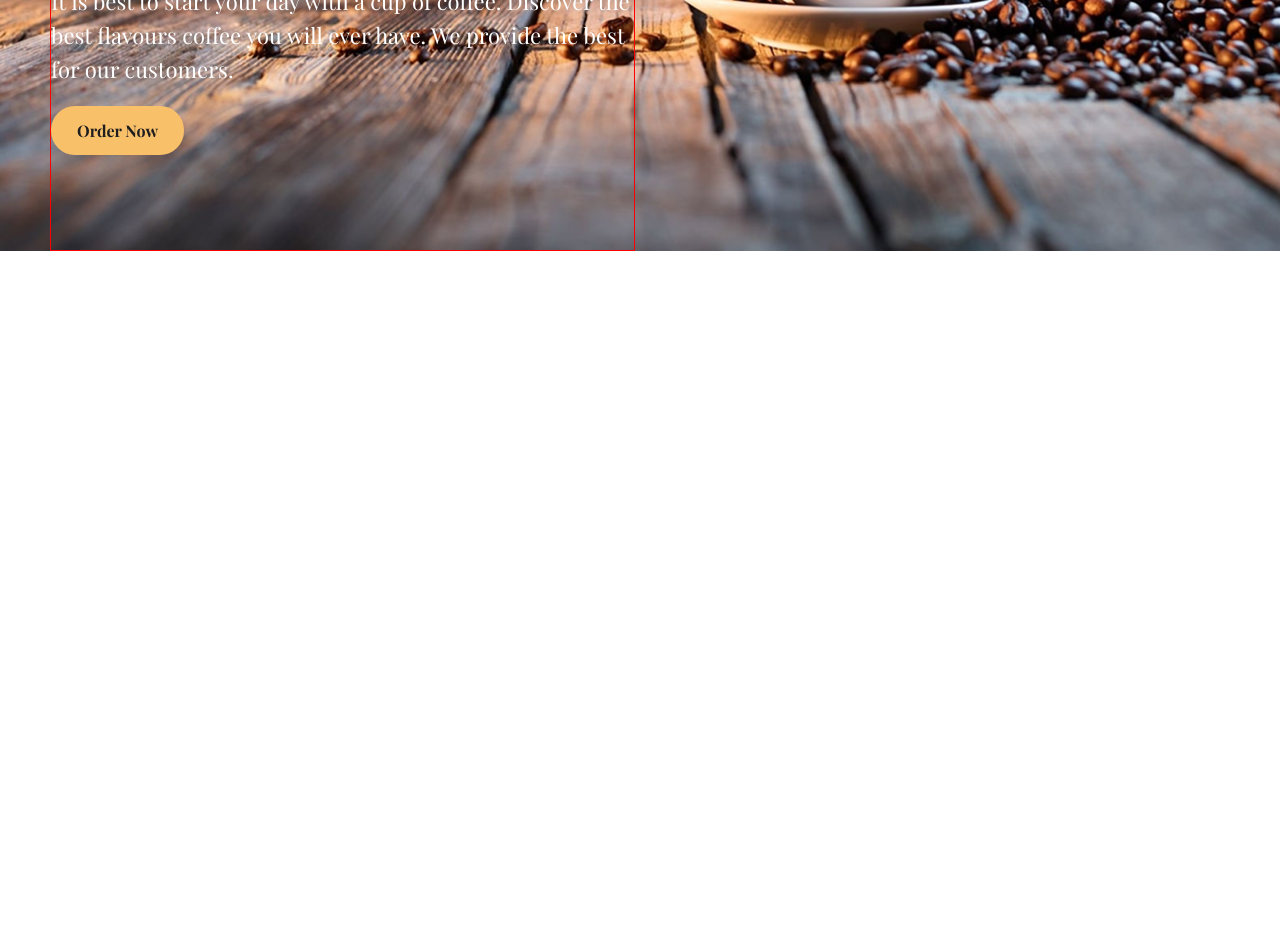
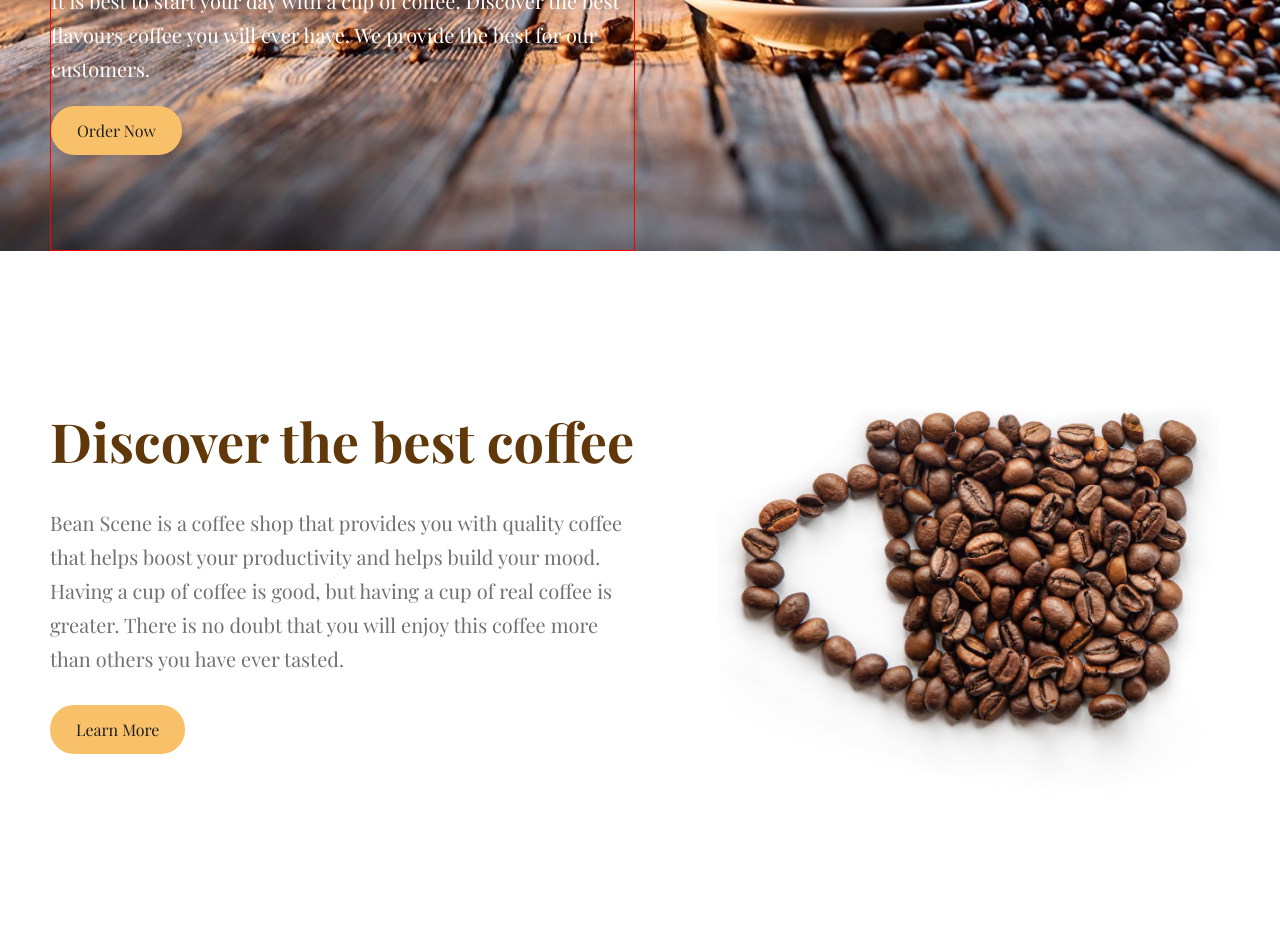
Before and after one commit to Katerina-It8/bean-scene-proje, a plain HTML site: page index.html in a window 1280 px wide. Shown: the part 508-1438 px from the top of the page. Before the commit the page ends 800 px from the top, so only its background shows below. Drawn offline with nearby package versions, Linux system fonts and the light colour scheme; a web font is replaced by a local one.

Commit message:
add section advantages

```diff
--- a/index.html
+++ b/index.html
@@ -24,19 +24,29 @@
            </ul>
          <div class="login">
               <a href="#" class="signin-btn">Sign In</a>
-              <a href="#" class="signup-btn btn-hover">Sign Up</a>
+              <a href="#" class=" btn signup-btn btn-hover">Sign Up</a>
          </div>
      </nav>
      <div class="hero">
                 <p class="label">We’ve got your morning covered with</p>
-                <span class="title">Coffee</span>
+                <h1 class="title">Coffee</h1>
                 <p class="description">It is best to start your  day with a cup of coffee. Discover the
                   best flavours coffee you will ever have. We provide the best for our customers.
                 </p>
-                <a href="#" class="order-btn btn-hover">Order Now</a>
+                <a href="#" class=" btn order-btn btn-hover">Order Now</a>
           </div>
         </div>
     </header>
 
+    <section class="advantages">
+      <div class="container">
+        <div class="description">
+        <h2 class="dark-heading">Discover the best coffee</h2>
+        <p>Bean Scene is a coffee shop that provides you with quality coffee that helps boost your productivity and helps build your mood. Having a cup of coffee is good, but having a cup of real coffee is greater. There is no doubt that you will enjoy this coffee more than others you have ever tasted.</p>
+        <a href="#" class="btn btn-hover btn-more">Learn More</a>
+        </div>
+        <img src="img/coffee_cup.png" alt="cup">
+      </div>
+    </section>
 </body>
 </html>
--- a/style.css
+++ b/style.css
@@ -7,8 +7,11 @@
     --line-height: 34px ;
     --color-light: white;
     --color-dark: #707070;
+    --color-coffee: #603809;
 
     --font-family-logo: "Clicker Script", cursive;
+    --font-text: 20px;
+
 }
 
 body {
@@ -28,6 +31,22 @@ body,
     max-width: 1180px;
     margin: 0 auto;
 }
+
+.btn {
+    color: #1e1e1e;
+    display: inline-block;
+    background-color: var(--btn-background);
+    border-radius: var(--btn-radius);
+    padding: var(--btn-paddings);
+    transition: 0.3s;
+
+}
+
+.dark-heading {
+    color: var(--color-coffee);
+    font-size: 54px;
+}
+
 header {
     background-image: url(img/coffee_image.png);
     background-repeat: no-repeat;
@@ -85,13 +104,10 @@ header .login {
     margin-right: 35px;
     text-decoration: underline;
 }
+
+
 .signup-btn {
-    color: #1e1e1e;
-    display:inline-block;
-    background-color: var(--btn-background);
-    border-radius: var(--btn-radius);
-    padding: var(--btn-paddings);
-    transition: 0.3s;
+
 }
 
 .btn-hover:hover {
@@ -103,17 +119,21 @@ header .login {
     padding-top: 116px;
     padding-bottom: 95px;
 }
+.hero .label{
+    font-size: 22px;
+    color: var(--color-light);
+}
 
-.hero .label,
 .hero .description {
     color: var(--color-light);
-    font-size: 22px;
+    font-size: var(--font-text);
 
 }
 .hero .title {
     color: var(--color-light);
     font-size: 220px;
     font-family: var(--font-family-logo);
+    font-weight: normal;
 }
 
 .hero .description {
@@ -121,11 +141,23 @@ header .login {
 }
 
 .order-btn {
-    background-color: var(--btn-background);
-    padding: var(--btn-paddings);
-    color: var(--btn-color);
-    border-radius: var(--btn-radius);
-    font-weight: bold;
-    display: inline-block;
     margin-top: 20px;
 }
+.advantages {
+    padding-bottom: 130px;
+    padding-top: 80px;
+}
+.advantages p {
+    margin: 29px 0;
+    color: var(--color-dark);
+    font-size: var(--font-text);
+    line-height: var(--line-height);
+
+}
+.advantages .description {
+    width: 585px;
+    display: inline-block;
+    margin-right: 80px;
+    vertical-align: 60px;
+
+}
```
Also changed, not shown: img/coffee_cup.png (added).
